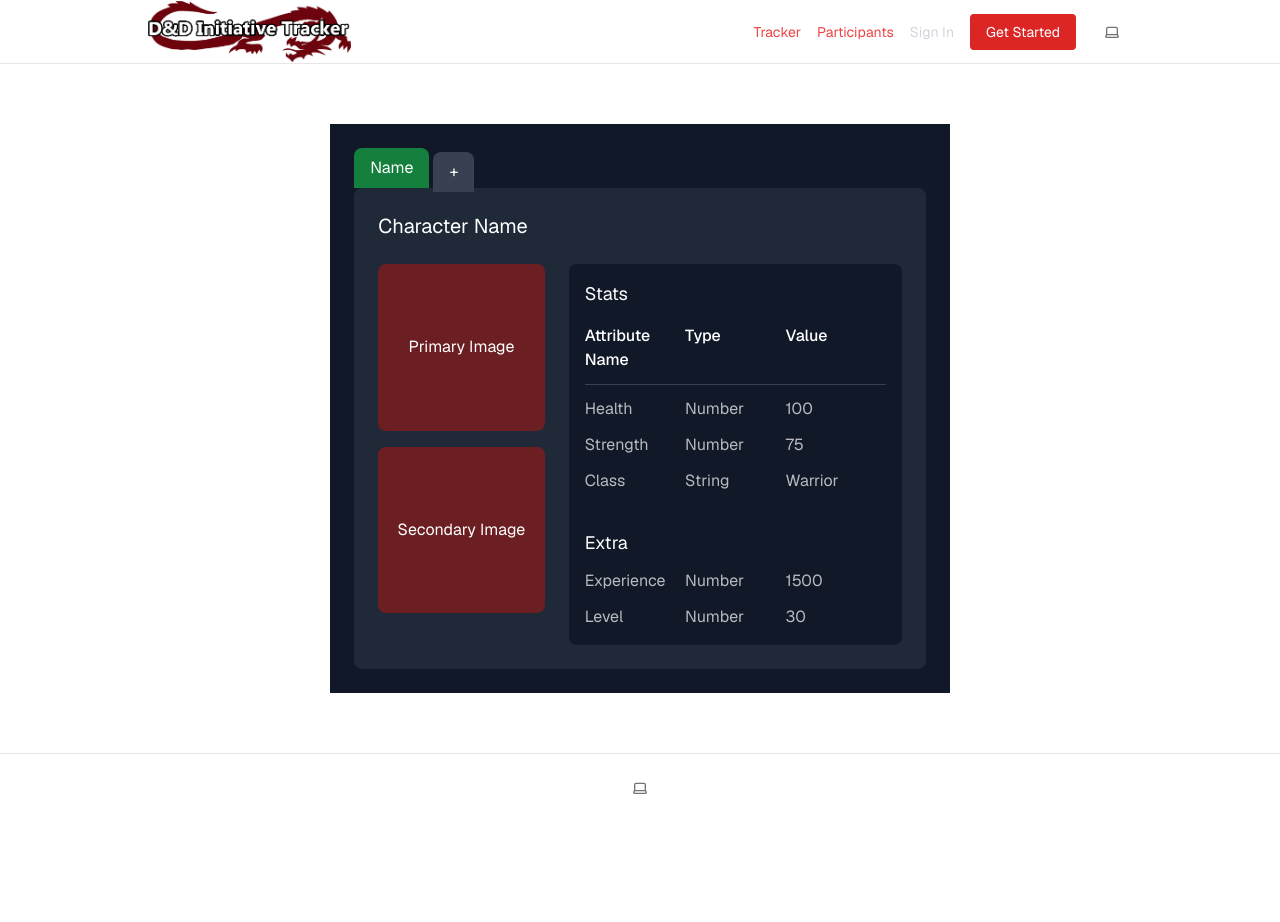
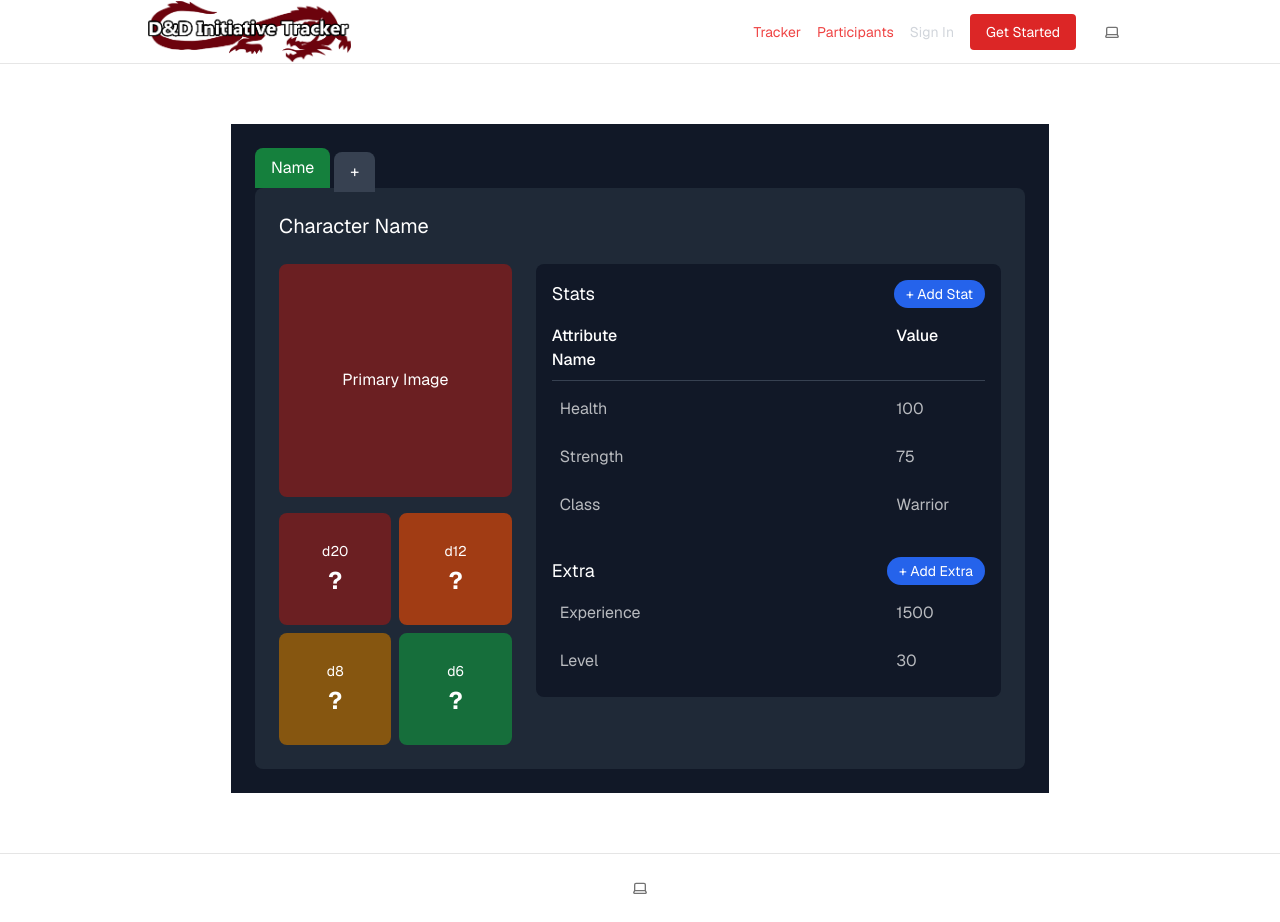
Before and after one commit to rakenduste-programmeerimine-2024/initiative-tracker, a Next.js app: page /demov2 in a window 1280 px wide. Before the commit the page ends 822 px from the top, so only its background shows below. Built offline with nearby package versions, Linux system fonts and the light colour scheme; no server answers.

Commit message:
feat: add context

```diff
--- a/components/demov2/TabContent.tsx
+++ b/components/demov2/TabContent.tsx
@@ -1,8 +1,40 @@
-import React from "react";
+import React, { useState } from "react";
 import { TabData } from ".";
+import StatRow from "./StatRow";
+import DiceRoller from "./DiceRoller";
 
-const TabContent = ({ data }: { data: React.ReactNode & TabData }) => {
+const TabContent = ({ data, onUpdate }: { data: TabData, onUpdate: any }) => {
   const { name, images, stats, extraStats } = data;
+
+  const [lastRoll, setLastRoll] = useState<number | null>(null);
+
+  function onRoll(roll: number) {
+    if (lastRoll !== roll) {
+      setLastRoll(roll);
+    }
+  }
+
+  const handleStatUpdate = (section: string, index: string | number, updatedStat: any) => {
+    const newData = { ...data };
+    newData[section][index] = updatedStat;
+    onUpdate(newData);
+  };
+
+  const handleStatDelete = (section: string, index: any) => {
+    const newData = { ...data };
+    newData[section] = newData[section].filter((_: any, i: any) => i !== index);
+    onUpdate(newData);
+  };
+
+  const handleAddStat = (section: string) => {
+    const newData = { ...data };
+    const newStat = {
+      attributeName: 'New Stat',
+      value: 0
+    };
+    newData[section] = [...newData[section], newStat];
+    onUpdate(newData);
+  };
 
   return (
     <div className="bg-gray-800 rounded-lg p-6">
@@ -23,51 +55,53 @@ const TabContent = ({ data }: { data: React.ReactNode & TabData }) => {
               <span>Primary Image</span>
             )}
           </div>
-          <div className="aspect-square bg-red-900/80 rounded-lg flex items-center justify-center text-white overflow-hidden">
-            {images.secondary ? (
-              <img
-                src={images.secondary}
-                alt="Secondary"
-                className="w-full h-full object-cover"
-              />
-            ) : (
-              <span>Secondary Image</span>
-            )}
-          </div>
+          <DiceRoller onRoll={onRoll} />
         </div>
 
-        {/* Right Column - Stats Section */}
         <div className="w-2/3">
           <div className="bg-gray-900 rounded-lg p-4">
-            {/* Stats Header */}
-            <h3 className="text-white text-lg mb-4">Stats</h3>
+            <div className="flex justify-between items-center mb-4">
+              <h3 className="text-white text-lg">Stats</h3>
+              <button
+                onClick={() => handleAddStat('stats')}
+                className="bg-blue-600 text-white px-3 py-1 rounded-full text-sm hover:bg-blue-500"
+              >
+                + Add Stat
+              </button>
+            </div>
 
-            {/* Stats Table */}
-            <div className="space-y-3">
-              <div className="grid grid-cols-3 text-white font-medium">
+            <div className="space-y-2">
+              <div className="grid grid-cols-2 gap-64 text-white font-medium">
                 <div>Attribute Name</div>
-                <div>Type</div>
                 <div>Value</div>
               </div>
               <div className="h-px bg-gray-700" />
 
-              {/* Stats Rows */}
-              {stats.map((stat, index) => (
-                <div key={index} className="grid grid-cols-3 text-white/70">
-                  <div>{stat.attributeName}</div>
-                  <div>{stat.type}</div>
-                  <div>{stat.value}</div>
-                </div>
+              {data.stats.map((stat: unknown, index: React.Key | null | undefined) => (
+                <StatRow
+                  key={index}
+                  stat={stat}
+                  onUpdate={(updatedStat: any) => handleStatUpdate('stats', (index as any), updatedStat)}
+                  onDelete={() => handleStatDelete('stats', index)}
+                />
               ))}
 
-              {/* Extra Section */}
-              <h3 className="text-white text-lg pt-6 mb-4">Extra</h3>
-              {extraStats.map((stat, index) => (
-                <div key={index} className="grid grid-cols-3 text-white/70">
-                  <div>{stat.attributeName}</div>
-                  <div>{stat.type}</div>
-                  <div>{stat.value}</div>
-                </div>
+              <div className="flex justify-between items-center pt-6 mb-4">
+                <h3 className="text-white text-lg">Extra</h3>
+                <button
+                  onClick={() => handleAddStat('extraStats')}
+                  className="bg-blue-600 text-white px-3 py-1 rounded-full text-sm hover:bg-blue-500"
+                >
+                  + Add Extra
+                </button>
+              </div>
+              {data.extraStats.map((stat: unknown, index: React.Key | null | undefined) => (
+                <StatRow
+                  key={index}
+                  stat={stat}
+                  onUpdate={(updatedStat: any) => handleStatUpdate('extraStats', (index as any), updatedStat)}
+                  onDelete={() => handleStatDelete('extraStats', index)}
+                />
               ))}
             </div>
           </div>
--- /dev/null
+++ b/components/demov2/rollContext.ts
@@ -0,0 +1,6 @@
+import { createContext } from "react";
+
+export const LastRollContext = createContext({
+  lastRoll: null,
+  setLastRoll: (num: number) => { },
+});
```
